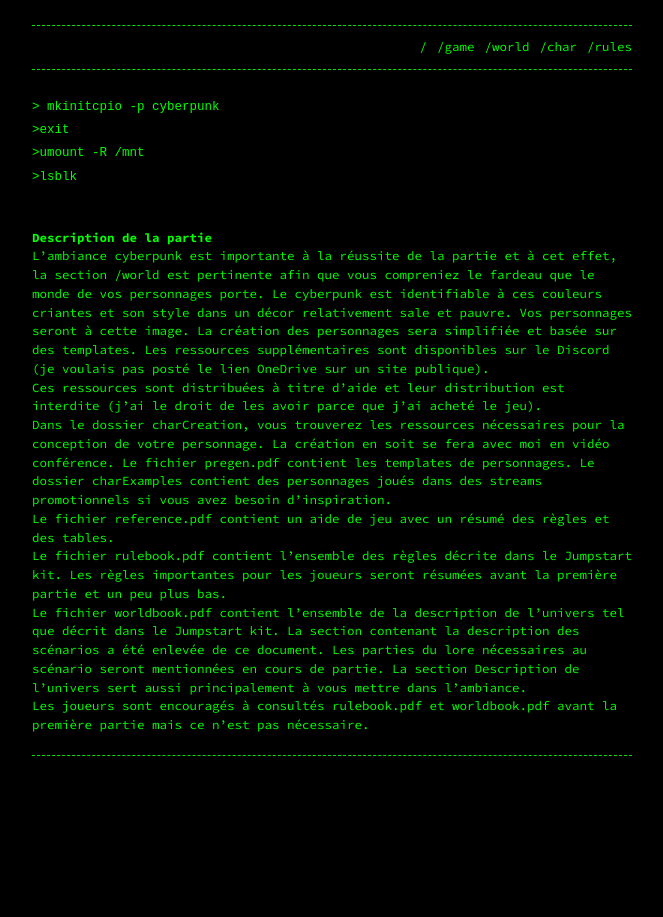
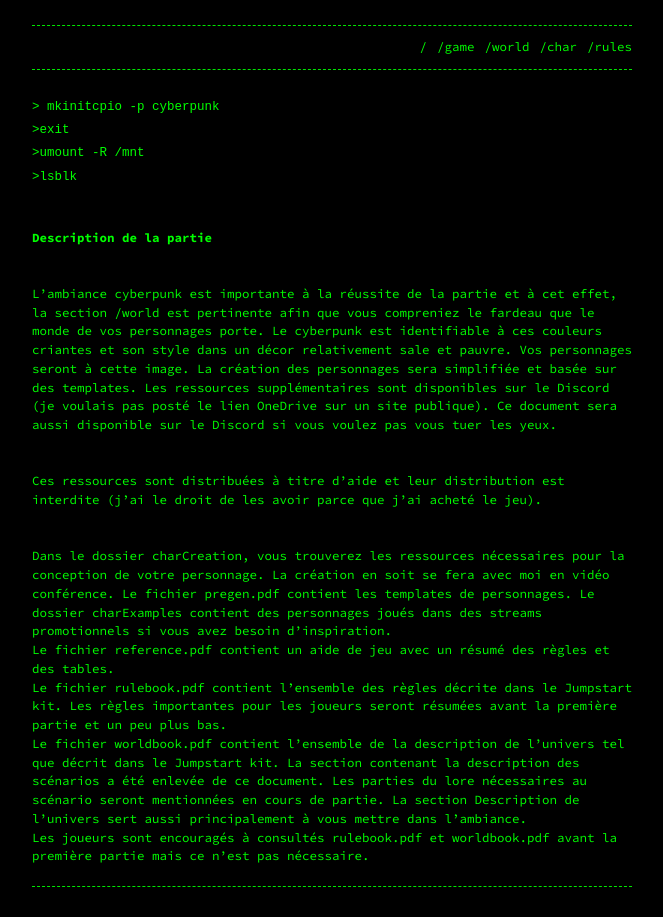
Before and after one commit to nova-explorer/CPR_invitation, a Jekyll site: the page built from game.md, in a window 1280 px wide. Shown: the whole page, without its empty margins (308-971 px from the left). Built offline with Jekyll 4.4.1, drawn with Linux system fonts in a browser that asks for light colours.

Commit message:
Update game.md

````diff
--- a/game.md
+++ b/game.md
@@ -12,8 +12,11 @@ permalink: /game
 ```
 <br />
 # Description de la partie
-L'ambiance cyberpunk est importante à la réussite de la partie et à cet effet, la section /world est pertinente afin que vous compreniez le fardeau que le monde de vos personnages porte. Le cyberpunk est identifiable à ces couleurs criantes et son style dans un décor relativement sale et pauvre. Vos personnages seront à cette image. La création des personnages sera simplifiée et basée sur des templates. Les ressources supplémentaires sont disponibles sur le Discord (je voulais pas posté le lien OneDrive sur un site publique).
+<br />
+L'ambiance cyberpunk est importante à la réussite de la partie et à cet effet, la section /world est pertinente afin que vous compreniez le fardeau que le monde de vos personnages porte. Le cyberpunk est identifiable à ces couleurs criantes et son style dans un décor relativement sale et pauvre. Vos personnages seront à cette image. La création des personnages sera simplifiée et basée sur des templates. Les ressources supplémentaires sont disponibles sur le Discord (je voulais pas posté le lien OneDrive sur un site publique). Ce document sera aussi disponible sur le Discord si vous voulez pas vous tuer les yeux.
+<br />
 Ces ressources sont distribuées à titre d’aide et leur distribution est interdite (j’ai le droit de les avoir parce que j’ai acheté le jeu).
+<br />
 Dans le dossier charCreation, vous trouverez les ressources nécessaires pour la conception de votre personnage. La création en soit se fera avec moi en vidéo conférence. Le fichier pregen.pdf contient les templates de personnages. Le dossier charExamples contient des personnages joués dans des streams promotionnels si vous avez besoin d’inspiration.
 Le fichier reference.pdf contient un aide de jeu avec un résumé des règles et des tables.
 Le fichier rulebook.pdf contient l’ensemble des règles décrite dans le Jumpstart kit. Les règles importantes pour les joueurs seront résumées avant la première partie et un peu plus bas.
````
